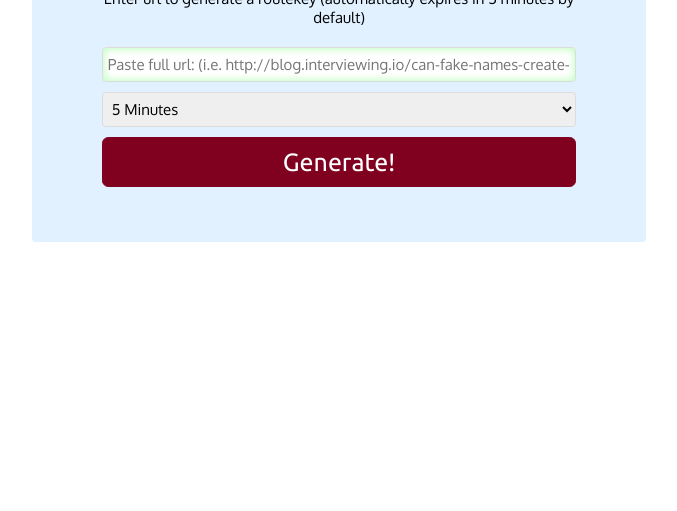
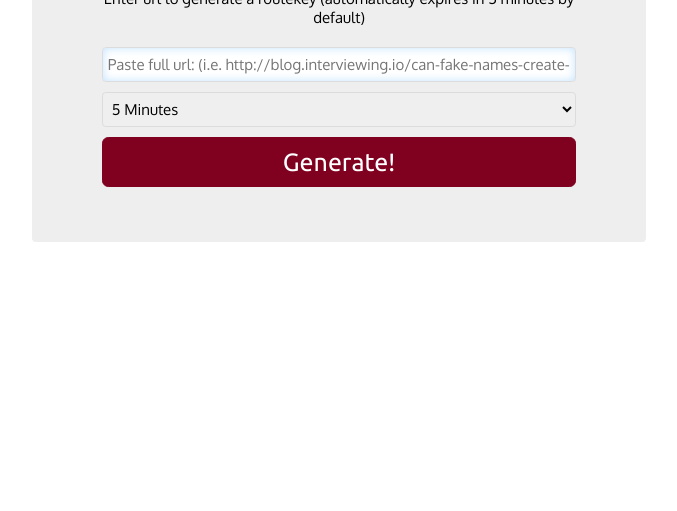
Before and after one commit to evanzhong/routekey, a website: page src/public/index.html in a window 1280 px wide. Shown: the part 289-800 px from the top of the page, without its empty margins (301-978 px from the left). Drawn offline with Linux system fonts and the light colour scheme.

Commit message:
reverting back to old css

```diff
--- a/src/public/main.css
+++ b/src/public/main.css
@@ -17,7 +17,7 @@ main{
   max-width: 750px;
 }
 .form-wrapper{
-  background-color: #E1F1FF;
+  background-color: #EEEEEE;
   padding: 35px;
   padding-left: 50px;
   padding-right: 50px;
@@ -51,12 +51,12 @@ input, select{
 }
 input:focus{
   outline: none;
-  box-shadow: inset 0 0 8px #AEFFAE;
+  box-shadow: inset 0 0 10px #C3E3FF;
   transition: 0.3s ease-in-out;
 }
 select:focus{
   outline: none;
-  box-shadow: inset 0 0 8px #AEFFAE;
+  box-shadow: inset 0 0 10px #C3E3FF;
   transition: 0.3s ease-in-out;
 }
 button{
```
